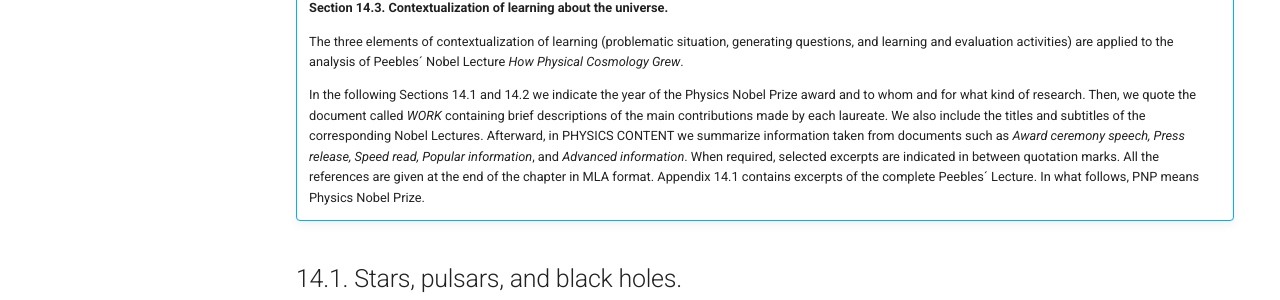
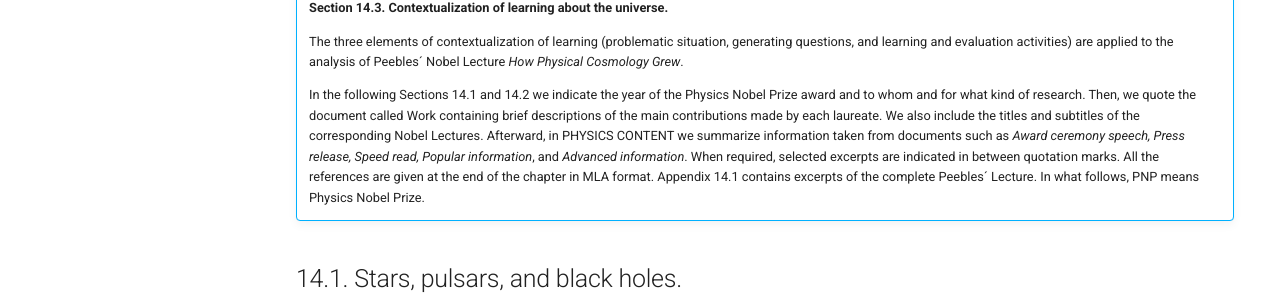
Before and after one commit to modphysnobel/modphysnobel.github.io, an MkDocs documentation site: the page built from docs/vol-IV/vol-IV-chap-14-sect-1.md, in a window 1280 px wide and 900 px high, scrolled down 882 px. Shown: the part 173-473 px from the top of the window. Built offline with MkDocs 1.6.1 and Material for MkDocs 9.7.7, drawn with Linux system fonts in a browser that asks for light colours; some web fonts are replaced; comment, search, counter and statistics services are not loaded.

```diff
--- a/docs/vol-IV/vol-IV-chap-14-sect-1.md
+++ b/docs/vol-IV/vol-IV-chap-14-sect-1.md
@@ -35,7 +35,7 @@
 
 	The three elements of contextualization of learning (problematic situation, generating questions, and learning and evaluation activities) are applied to the analysis of Peebles´ Nobel Lecture *How Physical Cosmology Grew*.
 
-	In the following Sections 14.1 and 14.2 we indicate the year of the Physics Nobel Prize award and to whom and for what kind of research. Then, we quote the document called *WORK* containing brief descriptions of the main contributions made by each laureate. We also include the titles and subtitles of the corresponding Nobel Lectures.  Afterward, in PHYSICS CONTENT we summarize information taken from documents such as *Award ceremony speech, Press release, Speed read, Popular information*, and *Advanced information*. When required, selected excerpts are indicated in between quotation marks. All the references are given at the end of the chapter in MLA format. Appendix 14.1 contains excerpts of the complete Peebles´ Lecture. In what follows, PNP means Physics Nobel Prize.
+	In the following Sections 14.1 and 14.2 we indicate the year of the Physics Nobel Prize award and to whom and for what kind of research. Then, we quote the document called Work containing brief descriptions of the main contributions made by each laureate. We also include the titles and subtitles of the corresponding Nobel Lectures.  Afterward, in PHYSICS CONTENT we summarize information taken from documents such as *Award ceremony speech, Press release, Speed read, Popular information*, and *Advanced information*. When required, selected excerpts are indicated in between quotation marks. All the references are given at the end of the chapter in MLA format. Appendix 14.1 contains excerpts of the complete Peebles´ Lecture. In what follows, PNP means Physics Nobel Prize.
 
 
 ## 14.1. Stars, pulsars, and black holes.
```
